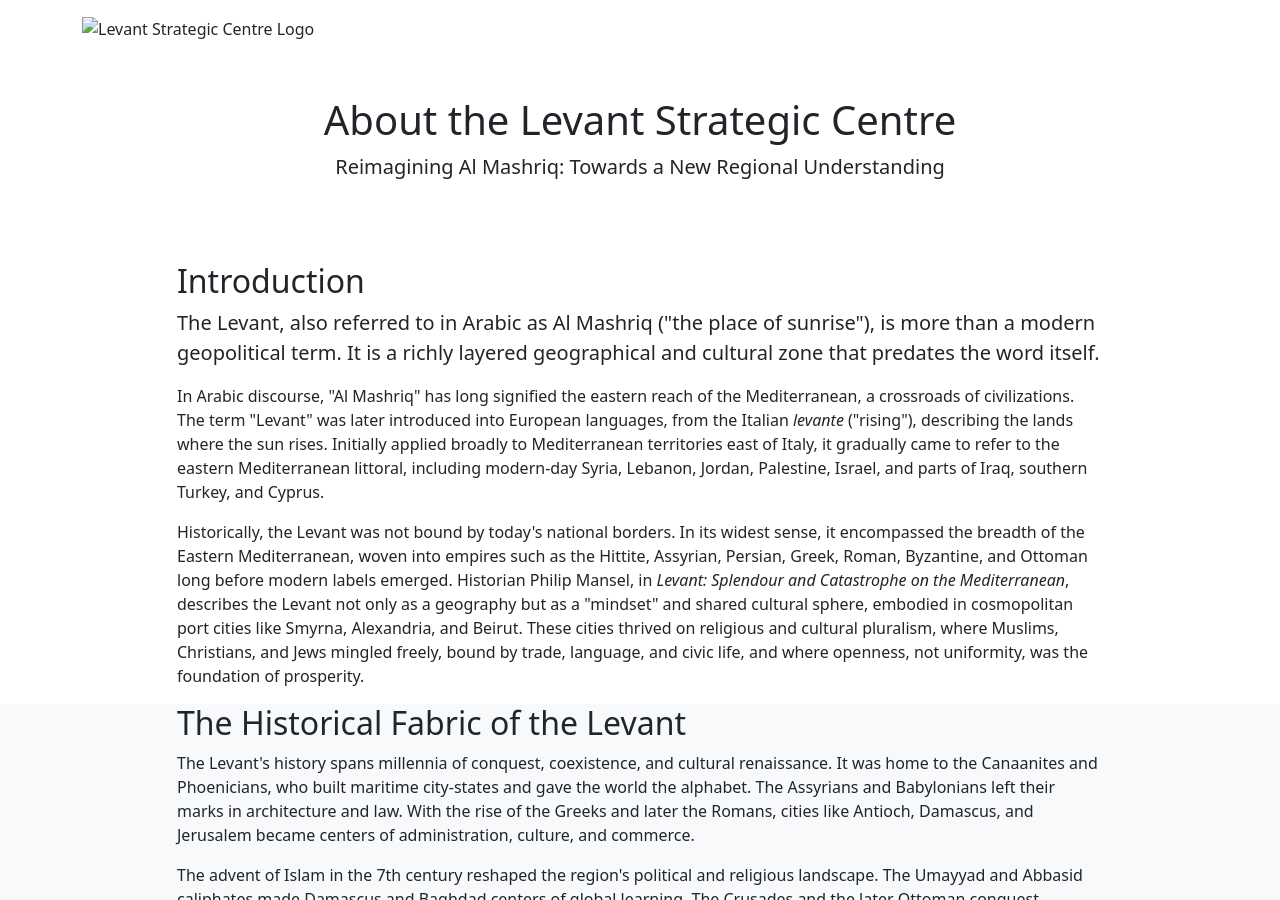
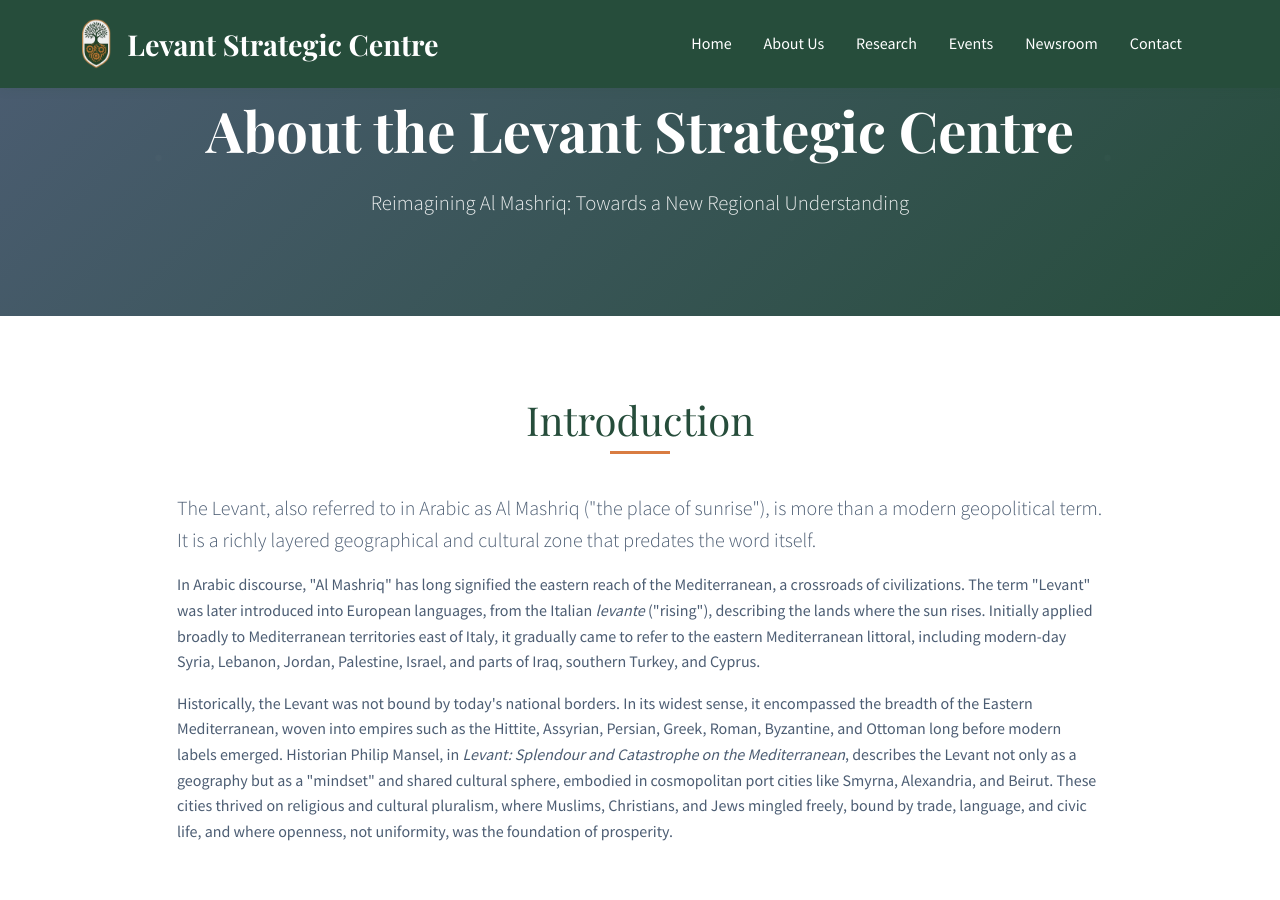
Before and after one commit to Levantstrategy/Levantstrategy.github.io, a Jekyll site: the page built from aboutus-example.html, in a window 1280 px wide and 900 px high. Built offline with Jekyll 4.4.1, drawn with Linux system fonts in a browser that asks for light colours.

Commit message:
Jekyll update

```diff
--- a/_includes/footer.html
+++ b/_includes/footer.html
@@ -34,4 +34,4 @@
 <!-- Bootstrap JS -->
 <script src="https://cdn.jsdelivr.net/npm/bootstrap@5.3.2/dist/js/bootstrap.bundle.min.js"></script>
 <!-- Custom JavaScript -->
-<script src="script.js"></script>
+<script src="{{ '/script.js' | relative_url }}"></script>
--- a/_includes/head.html
+++ b/_includes/head.html
@@ -3,11 +3,11 @@
 <title>{% if page.title %}{{ page.title }} - {% endif %}Levant Strategic Centre</title>
 
 <!-- Favicons -->
-<link rel="apple-touch-icon" sizes="180x180" href="favicon_io/apple-touch-icon.png">
-<link rel="icon" type="image/png" sizes="32x32" href="favicon_io/favicon-32x32.png">
-<link rel="icon" type="image/png" sizes="16x16" href="favicon_io/favicon-16x16.png">
-<link rel="manifest" href="favicon_io/site.webmanifest">
-<link rel="shortcut icon" href="favicon_io/favicon.ico">
+<link rel="apple-touch-icon" sizes="180x180" href="{{ '/favicon_io/apple-touch-icon.png' | relative_url }}">
+<link rel="icon" type="image/png" sizes="32x32" href="{{ '/favicon_io/favicon-32x32.png' | relative_url }}">
+<link rel="icon" type="image/png" sizes="16x16" href="{{ '/favicon_io/favicon-16x16.png' | relative_url }}">
+<link rel="manifest" href="{{ '/favicon_io/site.webmanifest' | relative_url }}">
+<link rel="shortcut icon" href="{{ '/favicon_io/favicon.ico' | relative_url }}">
 
 <!-- Bootstrap CSS -->
 <link href="https://cdn.jsdelivr.net/npm/bootstrap@5.3.2/dist/css/bootstrap.min.css" rel="stylesheet">
@@ -16,4 +16,4 @@
 <!-- Google Fonts -->
 <link href="https://fonts.googleapis.com/css2?family=Playfair+Display:wght@400;700&family=Source+Sans+Pro:wght@300;400;600;700&display=swap" rel="stylesheet">
 <!-- Custom CSS -->
-<link rel="stylesheet" href="styles.css">
+<link rel="stylesheet" href="{{ '/styles.css' | relative_url }}">
--- a/_includes/navigation.html
+++ b/_includes/navigation.html
@@ -4,9 +4,9 @@
         <!-- Logo and Brand -->
         <div class="d-flex align-items-center">
             <div class="navbar-logo me-3">
-                <img src="logo.png" alt="Levant Strategic Centre Logo" class="navbar-logo-img">
+                <img src="{{ '/logo.png' | relative_url }}" alt="Levant Strategic Centre Logo" class="navbar-logo-img">
             </div>
-            <a class="navbar-brand" href="home.html">Levant Strategic Centre</a>
+            <a class="navbar-brand" href="{{ '/home.html' | relative_url }}">Levant Strategic Centre</a>
         </div>
 
         <button class="navbar-toggler" type="button" data-bs-toggle="collapse" data-bs-target="#navbarNav">
@@ -16,22 +16,22 @@
         <div class="collapse navbar-collapse" id="navbarNav">
             <ul class="navbar-nav ms-auto">
                 <li class="nav-item">
-                    <a class="nav-link" href="home.html">Home</a>
+                    <a class="nav-link" href="{{ '/home.html' | relative_url }}">Home</a>
                 </li>
                 <li class="nav-item">
-                    <a class="nav-link" href="aboutus.html">About Us</a>
+                    <a class="nav-link" href="{{ '/aboutus.html' | relative_url }}">About Us</a>
                 </li>
                 <li class="nav-item">
-                    <a class="nav-link" href="research.html">Research</a>
+                    <a class="nav-link" href="{{ '/research.html' | relative_url }}">Research</a>
                 </li>
                 <li class="nav-item">
-                    <a class="nav-link" href="events.html">Events</a>
+                    <a class="nav-link" href="{{ '/events.html' | relative_url }}">Events</a>
                 </li>
                 <li class="nav-item">
-                    <a class="nav-link" href="newsroom.html">Newsroom</a>
+                    <a class="nav-link" href="{{ '/newsroom.html' | relative_url }}">Newsroom</a>
                 </li>
                 <li class="nav-item">
-                    <a class="nav-link" href="contactus.html">Contact</a>
+                    <a class="nav-link" href="{{ '/contactus.html' | relative_url }}">Contact</a>
                 </li>
             </ul>
         </div>
--- a/aboutus-example.html
+++ b/aboutus-example.html
@@ -171,8 +171,8 @@
                 <h3>Join Us in Reimagining the Levant</h3>
                 <p class="lead">The path to a prosperous Levant begins with a shared vision, trusted conveners, and the courage to pursue it.</p>
                 <div class="mt-4">
-                    <a href="contactus.html" class="btn btn-primary me-3">Get Involved</a>
-                    <a href="newsroom.html" class="btn btn-outline-primary">Latest News</a>
+                    <a href="{{ '/contactus.html' | relative_url }}" class="btn btn-primary me-3">Get Involved</a>
+                    <a href="{{ '/newsroom.html' | relative_url }}" class="btn btn-outline-primary">Latest News</a>
                 </div>
             </div>
         </div>
```
